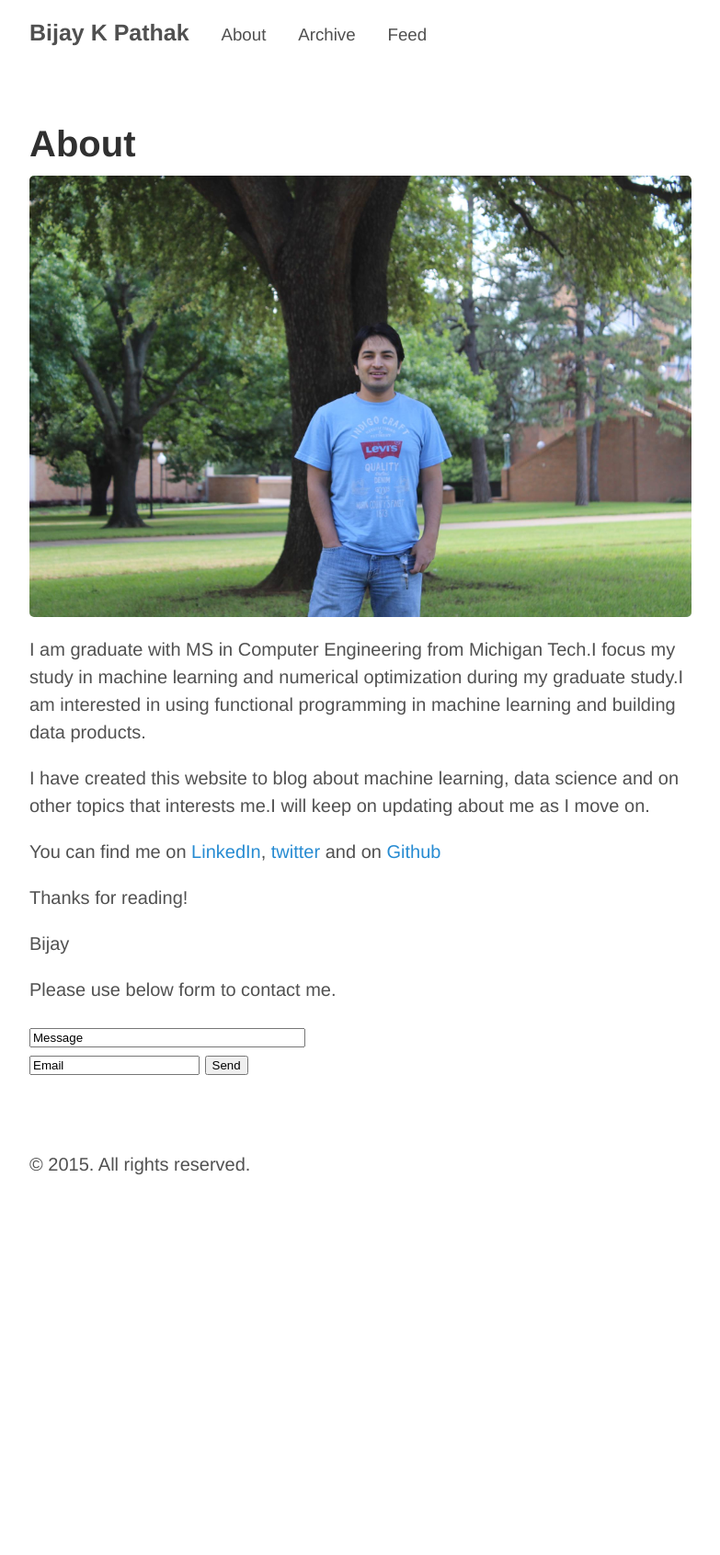
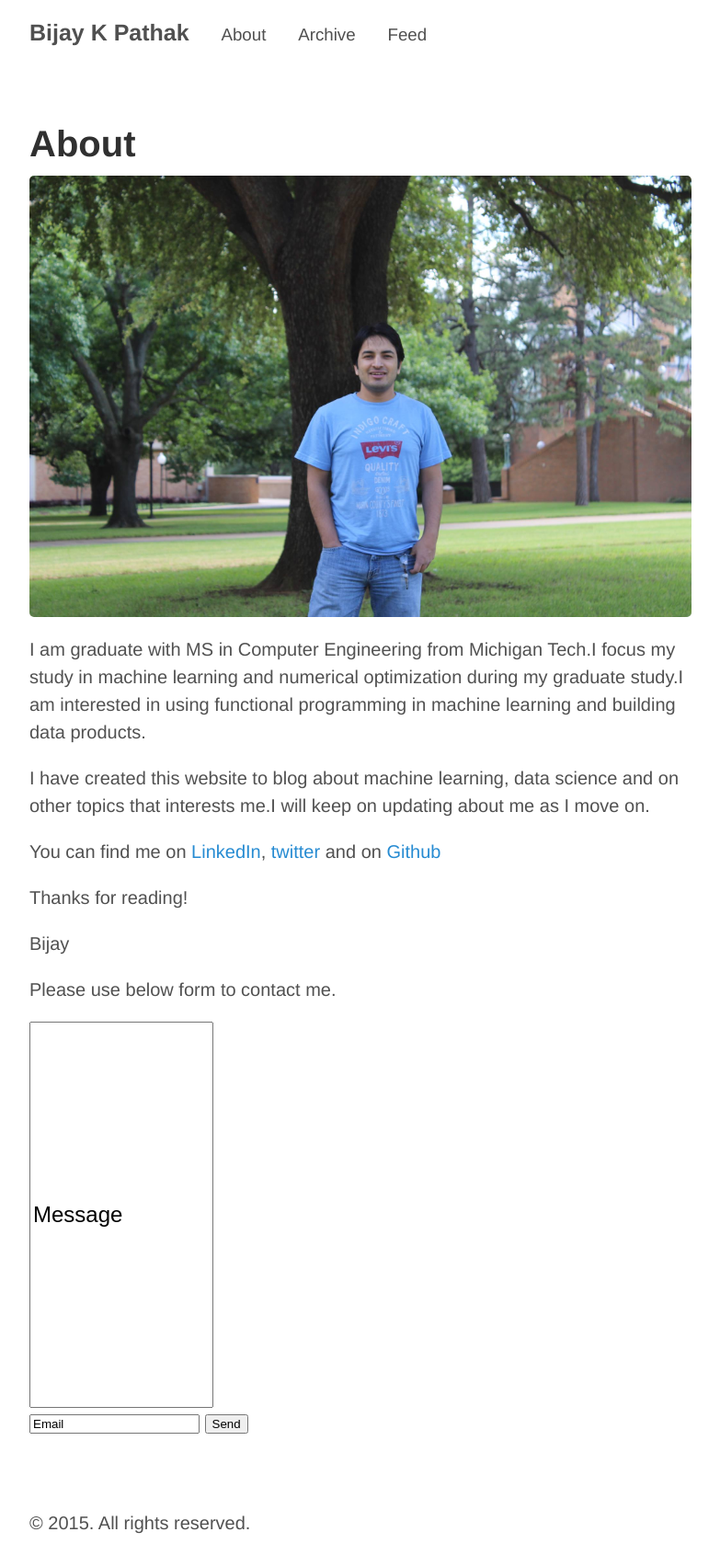
Before and after one commit to bkpathak/bkpathak.github.io, a Jekyll site: the page built from about.md, in a window 1280 px wide. Shown: the whole page at 92% size, without its empty margins (248-1031 px from the left). Built offline with Jekyll 4.4.1, drawn with Linux system fonts in a browser that asks for light colours; Markdown is read by kramdown in place of the engine named in the settings; before the commit the page ends 1301 px from its top, so only the background shows below that.

Commit message:
increased the text box size.

```diff
--- a/about.md
+++ b/about.md
@@ -19,7 +19,7 @@ Please use below form to contact me.
 
 <form action="//formspree.io/pathakbijaykumar@gmail.com"
       method="POST">
-      <input type="text" name="body" value="Message" style="width: 300px;">
+      <input type="text" name="body" value="Message" style="font-size:18pt;height:420px;width:200px;">
       <br>
     <input type="email" name="_replyto" value="Email">
     <input type="submit" value="Send">
```
